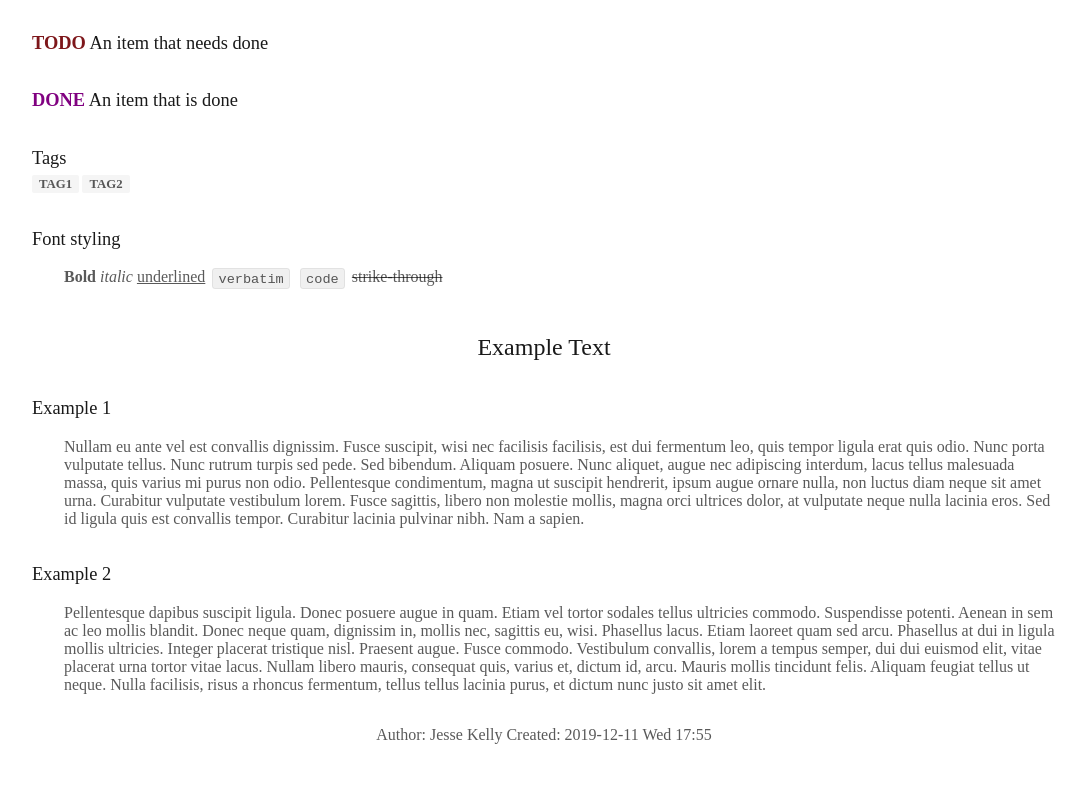
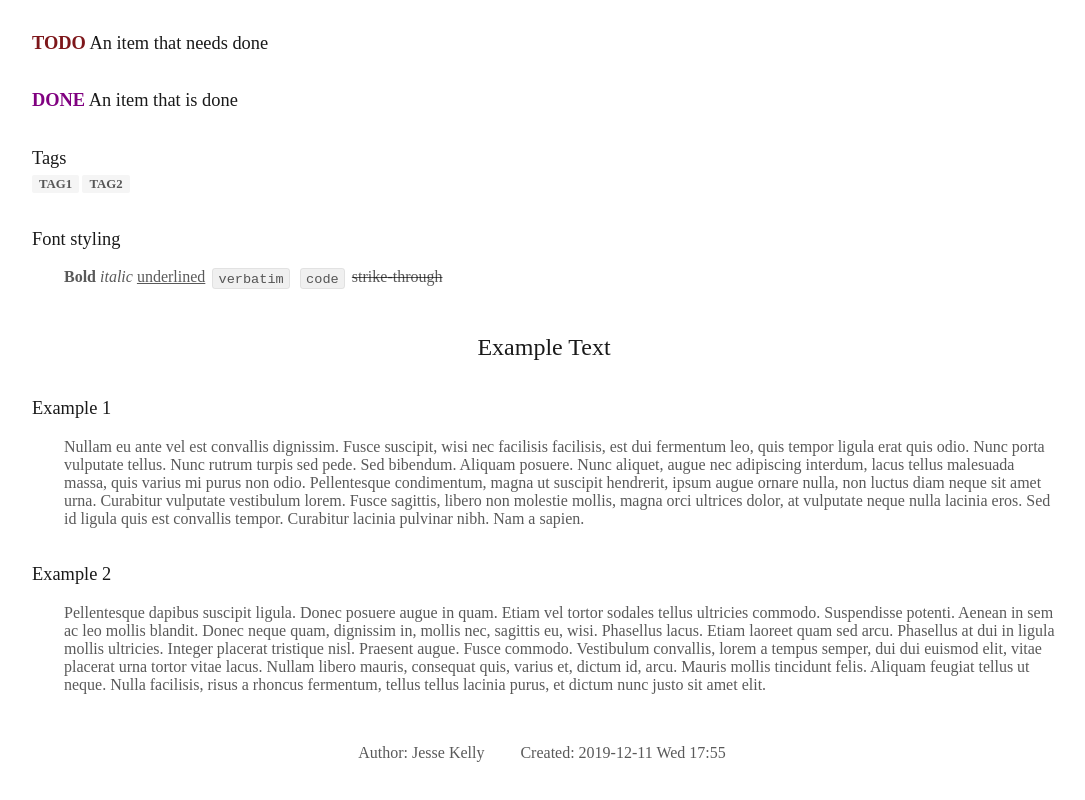
Before and after one commit to jessekelly881/PrettyMarkedDown, a website built with Parcel: page src/index.html in a window 1280 px wide. Shown: the part 2045-2845 px from the top of the page, without its empty margins (96-1181 px from the left). Before the commit the page ends 2821 px from the top, so only its background shows below. Built offline with nearby package versions, Linux system fonts and the light colour scheme.

Commit message:
fix(postamble): added spacing between author and created date

```diff
--- a/src/themes/common/layouts/basic.scss
+++ b/src/themes/common/layouts/basic.scss
@@ -61,6 +61,10 @@ table{
 }
 
 #postamble > p{
-    display: inline;
+    display: inline-block;
     font-size: var(--font-size-4);
 }
+
+.author + .date {
+    margin-left: 2rem;
+}
```
